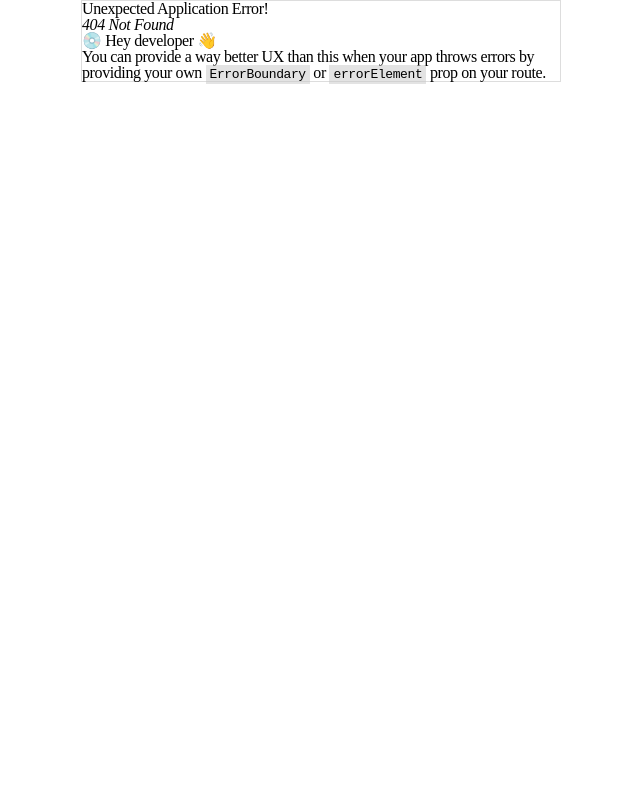
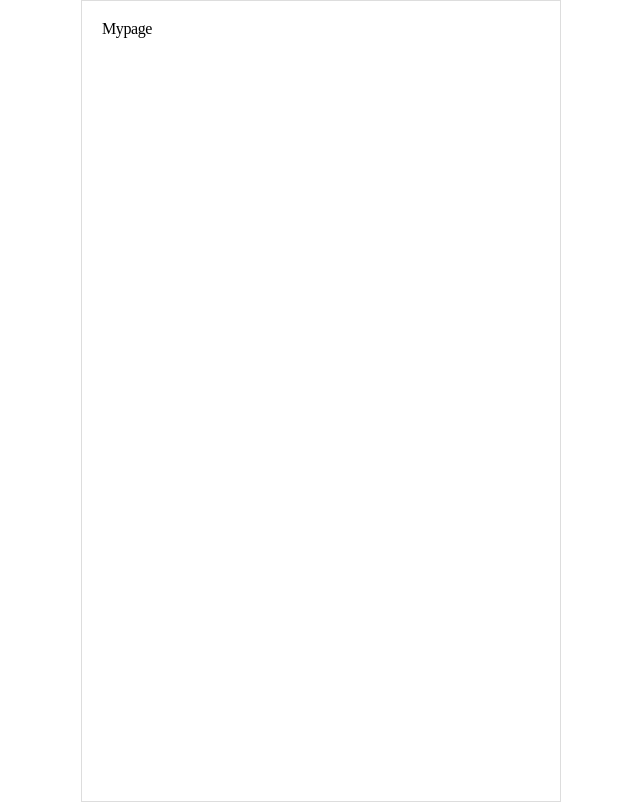
Before and after one commit to hole-in-one-early-bird/recruitime-frontend-react, a React (Create React App) app: page /mypage in a window 1280 px wide. Before the commit this address had no page. Shown: the whole page, without its empty margins (319-959 px from the left). Built offline with nearby package versions, Linux system fonts and the light colour scheme; a web font is replaced by a local one.

Commit message:
feat:mypage router 추가

```diff
--- a/src/app/router/router.tsx
+++ b/src/app/router/router.tsx
@@ -2,6 +2,7 @@ import { BaseLayout } from 'app/layouts/baseLayout';
 import { FindAccountPage } from 'pages/findAccount';
 import { Home } from 'pages/home';
 import { Intro } from 'pages/intro';
+import { Mypage } from 'pages/mypage';
 import { SigninPage } from 'pages/signin';
 import { SignupPage } from 'pages/signup';
 import { SignupSuccessPage } from 'pages/signupSuccess';
@@ -21,6 +22,10 @@ export const router = createBrowserRouter([
       {
         path: ROUTES_PATH.home,
         element: <Home />,
+      },
+      {
+        path: ROUTES_PATH.mypage,
+        element: <Mypage />,
       },
       {
         path: ROUTES_PATH.signin,
--- a/src/features/home/ui/MainContent.tsx
+++ b/src/features/home/ui/MainContent.tsx
@@ -1,4 +1,6 @@
 import React from 'react';
+import { Link } from 'react-router-dom';
+import { ROUTES_PATH } from 'shared/constants/routes';
 import { Typography } from 'shared/ui/typography/Typography';
 import styled from 'styled-components';
 import { AIInteractive } from 'widgets/ui/aIInteractiveCard/AIInteractive';
@@ -6,7 +8,10 @@ import { AIInteractive } from 'widgets/ui/aIInteractiveCard/AIInteractive';
 export const MainContent = () => {
   return (
     <MainContentWrapper>
-      <UserIcon src={process.env.PUBLIC_URL + `/images/icon/userIcon.png`} alt='userIcon' />
+      <Link to={ROUTES_PATH.mypage}>
+        <UserIcon src={process.env.PUBLIC_URL + `/images/icon/userIcon.png`} alt='userIcon' />
+      </Link>
+
       <TitleBox>
         <StyledTypography
           variant={'largeTitle'}
--- /dev/null
+++ b/src/pages/mypage/index.ts
@@ -0,0 +1 @@
+export { Mypage } from './ui/Page';
--- /dev/null
+++ b/src/pages/mypage/ui/Page.tsx
@@ -0,0 +1,8 @@
+import React from 'react';
+import styled from 'styled-components';
+
+export const Mypage = () => {
+  return <MypageWrapper>Mypage</MypageWrapper>;
+};
+
+const MypageWrapper = styled.div``;
--- a/src/shared/constants/routes.ts
+++ b/src/shared/constants/routes.ts
@@ -1,6 +1,7 @@
 export const ROUTES_PATH = {
   intro: '/intro',
   home: '/home',
+  mypage: '/mypage',
   signin: '/signin',
   signup: '/signup',
   findAccount: '/findAccount',
```
